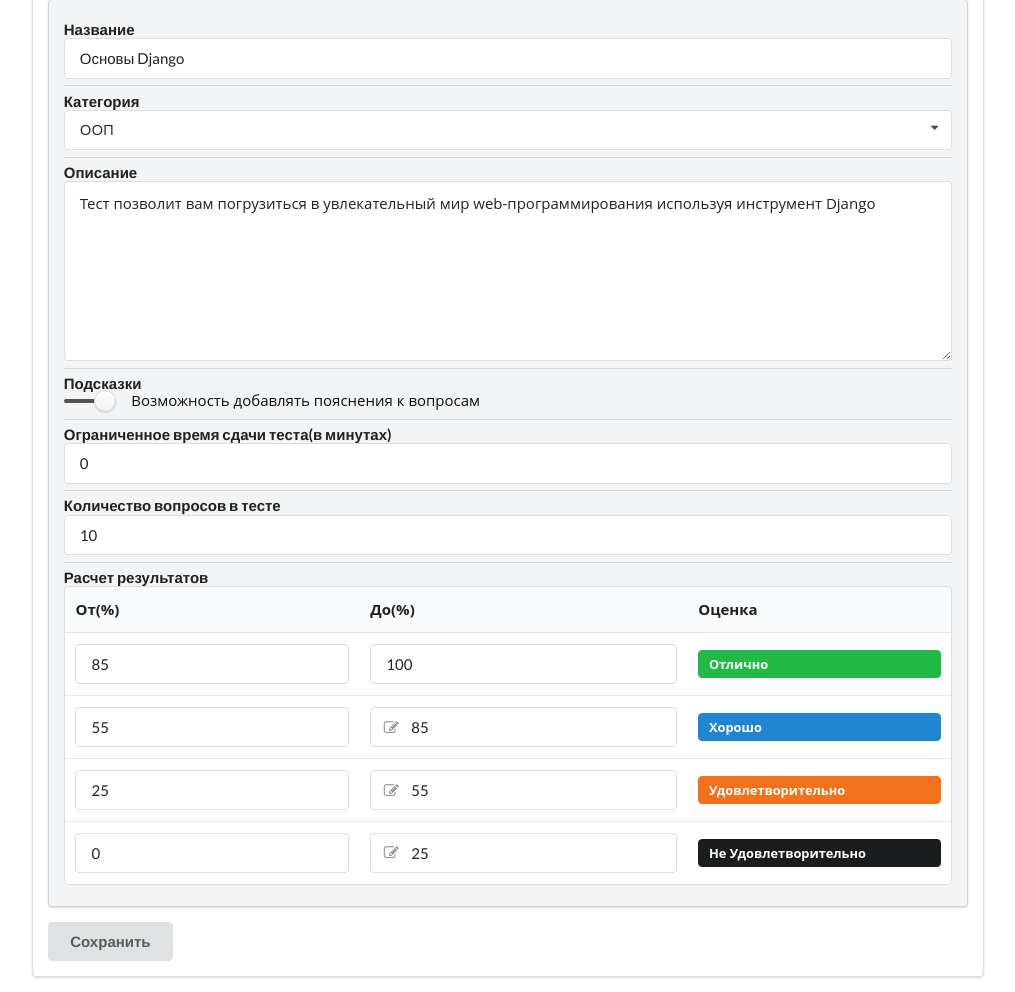
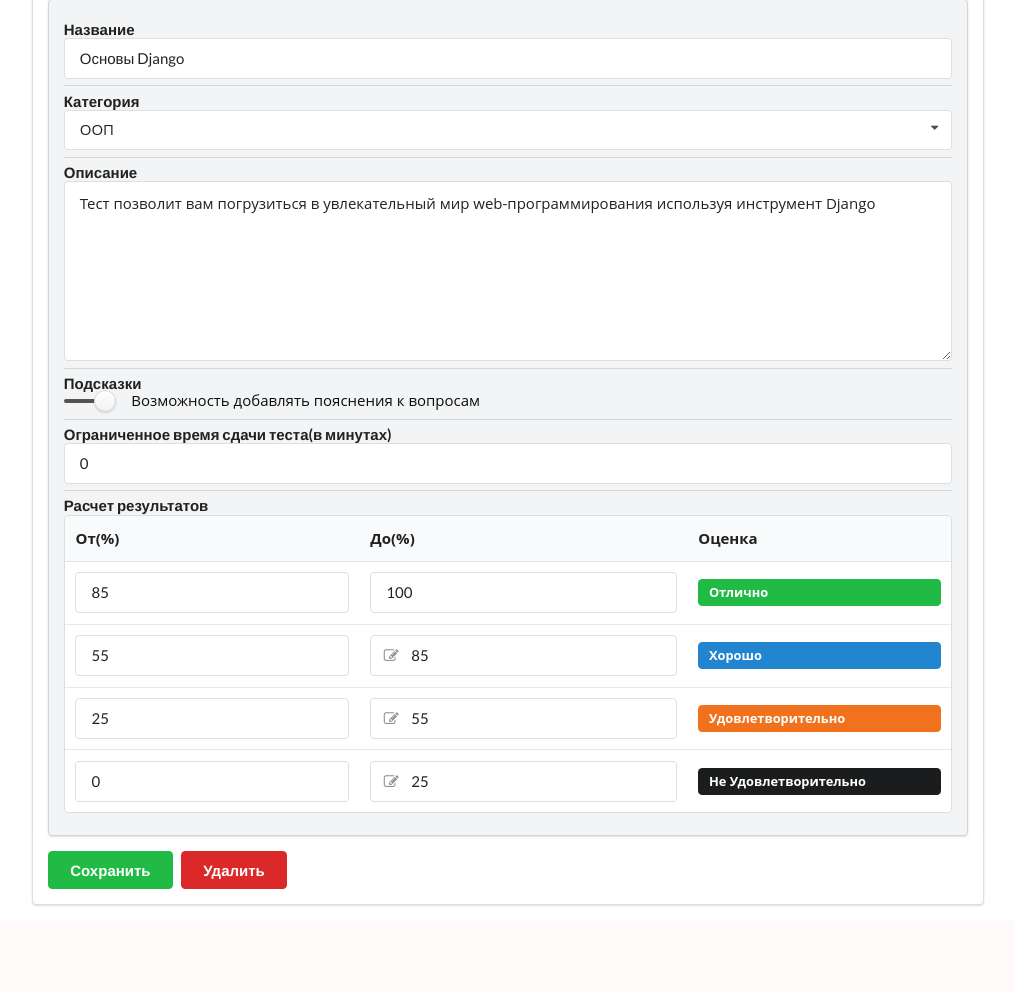
Before and after one commit to Oregu7/tests_constructor, a Django app: page /constructor/test/20/settings/ in a window 1280 px wide. Shown: the part 434-1426 px from the top of the page, without its empty margins (132-1147 px from the left). After the commit the page ends 1340 px from the top, so only its background shows below. Run offline with Django 3.2, Linux system fonts and the light colour scheme; a user stored in the database is signed in; data comes from the database, SQL or seed files in the repository; both versions use the stored data as it was before the commit; parts of the project's set-up code (start-up, migrations or seed data) failed here and were passed over.

Commit message:
add method delete_test() and delete property test.questions_count

```diff
--- a/constructor/models.py
+++ b/constructor/models.py
@@ -19,7 +19,6 @@ class Test(models.Model):
     time_completion = models.IntegerField(default=20, verbose_name="Ограничение по времени")
     creator = models.ForeignKey(User, verbose_name="Создатель")
     category = models.ForeignKey(Category, blank=True, null=True, verbose_name="Категория")
-    questions_count = models.IntegerField(blank=True, null=True)
     date = models.DateTimeField(auto_now=True, verbose_name="Дата создания")
     group_access = models.ManyToManyField(Group, blank=True, verbose_name="Групповой доступ")
     two_mark = models.IntegerField(verbose_name="Двойка (до %)")
@@ -69,7 +68,6 @@ class Answer(models.Model):
         verbose_name = "Ответ"
         verbose_name_plural = "Ответы"
 
-
 class Option(models.Model):
     number = models.IntegerField(default=1, verbose_name="Номер")
     test = models.ForeignKey(Test, verbose_name="Тест")
--- a/constructor/templates/create_test.html
+++ b/constructor/templates/create_test.html
@@ -20,9 +20,10 @@
 
 			{% include 'settings.html' %}
 			{% if test %}
-			<button class="ui button" id = 'edit_test' data-testID = "{{test.id}}">Сохранить</button>
+			<button class="ui green button" id = 'edit_test' data-testID = "{{test.id}}">Сохранить</button>
+            <button class="ui red button" id = 'delete_test' data-testID = "{{test.id}}">Удалить</button>
 			{% else %}
-			<button class="ui button" id = 'create_test'>Создать</button>
+			<button class="ui blue button" id = 'create_test'>Создать</button>
 			{% endif %}
 
 		</div>
--- a/constructor/templates/settings.html
+++ b/constructor/templates/settings.html
@@ -44,12 +44,6 @@
       </div>
     </div>
     <div class="item">
-      <div class="header">Количество вопросов в тесте</div>
-      <div class="field">
-          <input type="number" name = 'quest_count' placeholder="Введите количество вопросов" value = "{{test.questions_count}}">
-      </div>
-    </div>
-    <div class="item">
         <div class="header">Расчет результатов</div>
         <div class="field">
           {% include 'table_results.html'%}
--- a/constructor/urls.py
+++ b/constructor/urls.py
@@ -9,6 +9,7 @@ urlpatterns = [
     url(r'^test/(?P<t_id>\d+)/questions/edit/(?P<q_id>\d+)/$', edit_question),
     url(r'^test/(?P<id>\d+)/settings/$', settings_test),
     url(r'^test/(?P<id>\d+)/access/$', test_access),
+    url(r'^test/(?P<id>\d+)/delete/$', delete_test),
     url(r'^test/(?P<id>\d+)/options/$', test_options),
     url(r'^question/(?P<qid>\d+)/(?P<aid>\d*)$', question_actions)
 ]
--- a/constructor/views.py
+++ b/constructor/views.py
@@ -12,6 +12,7 @@ from .serializers import OptionSerializer, QuestionSerializer
 from users.models import Specialization, Group
 from users.serializers import SpecializationSerializer, GroupSerializer
 from django.contrib import auth
+from django.contrib.auth.decorators import login_required
 from rest_framework import status
 import json
 
@@ -42,7 +43,6 @@ def create_test(request):
                 time_completion = str_to_bool(request.POST['timeCompl']),
                 creator = auth.get_user(request),
                 category = category,
-                questions_count = request.POST['quest_count'],
                 two_mark = request.POST['two_mark'],
                 three_mark = request.POST['three_mark'],
                 four_mark = request.POST['four_mark']
@@ -71,7 +71,6 @@ def settings_test(request, id):
             test.three_mark = request.POST['three_mark']
             test.four_mark = request.POST['four_mark']
             test.category = category
-            test.questions_count = request.POST['quest_count']
             test.save()
 
             return JsonResponse({'success': 'Данные сохранены!'})
@@ -306,3 +305,12 @@ def test_options(request, id):
             return render_to_response('test_options.html', data)
     else:
         return Http404('Вы не имете доступа!')
+
+@login_required
+def delete_test(request, id):
+    test = get_object_or_404(Test, id=id)
+    if request.user == test.creator:
+        test.delete()
+        return redirect('/profile/')
+    else:
+        raise Http404('Вы не являетесь создателем теста!')
--- a/static/application/test_settings.js
+++ b/static/application/test_settings.js
@@ -9,7 +9,6 @@ App.Models.Settings = Backbone.Model.extend({
 		title: '',
 		description: '',
 		category: '',
-		quest_count: 10,
 		helps: false,
 		timeCompl: 0,
 		two_mark: 25,
@@ -28,7 +27,6 @@ App.Views.Settings = Backbone.View.extend({
 			timeCompl: this.$el.find('input[name="time"]'),
 			description: this.$el.find('textarea[name="description"]'),
 			category: this.$el.find('select[name="category"]'),
-			quest_count: this.$el.find('input[name="quest_count"]'),
 			marks: {
 				two: this.$el.find('input[name="two_mark"]'),
 				three: [this.$el.find('input[name="three_mark_b"]'), this.$el.find('input[name="three_mark"]')],
@@ -48,7 +46,7 @@ App.Views.Settings = Backbone.View.extend({
 		'change input[name="three_mark"]': 'changeThreeMark',
 		'change input[name="four_mark"]': 'changeFourMark',
 		'click #edit_test' : 'edit_test',
-		'change input[name="quest_count"]': 'setQuestCount',
+        'click #delete_test': 'delete_test',
         'change input[name="time"]': 'setTime'
 	},
 
@@ -123,8 +121,7 @@ App.Views.Settings = Backbone.View.extend({
 				two_mark: this.fields.marks.two.val(),
 				three_mark: this.fields.marks.three[1].val(),
 				four_mark: this.fields.marks.four[1].val(),
-				category: this.fields.category.val(),
-                quest_count: this.fields.quest_count.val()
+				category: this.fields.category.val()
 			});
 
 			$.post('', this.model.toJSON(), function(data){
@@ -133,15 +130,28 @@ App.Views.Settings = Backbone.View.extend({
 		}
 	},
 
-	setQuestCount: function(){
-		var that = this;
-		if (that.fields.quest_count.val() < 1){
-			swal('Ошибка!', "Количество вопросов должно быть больше 0!", "error")
-			that.fields.quest_count.val(that.model.get('quest_count'))
-		}else{
-			that.model.set('quest_count', that.fields.quest_count.val())
-		}
-	},
+    delete_test: function(){
+        var testId = $('#delete_test').attr('data-testID');
+        swal({
+			title: 'Удаление теста',
+			text: 'Вы точно хотите удалить данный тест?',
+			type: 'error',
+			showCancelButton: true,
+			confirmButtonColor: "#EE3B3B",
+			confirmButtonText: 'Да, удалить его!',
+			cancelButtonText: 'Нет, не надо!',
+			closeOnConfirm: false,
+			closeOnCancel: false
+			},
+
+			function(isConfirm){
+				if(isConfirm){
+					window.location.assign('/constructor/test/' + testId + '/delete/');
+				}else{
+					swal("Отмена", "Данный тест не будет удален :)", "success");
+				}
+			});
+    },
 
     setTime: function(){
         var that = this;
```
Also changed, not shown: constructor/templates/test/queries.html (+4 -4 lines), analytics/migrations/0006_auto_20160608_0652.py (added), constructor/migrations/0011_auto_20160608_0652.py (added), main.sqlite3, users/migrations/0008_auto_20160608_0652.py (added).
